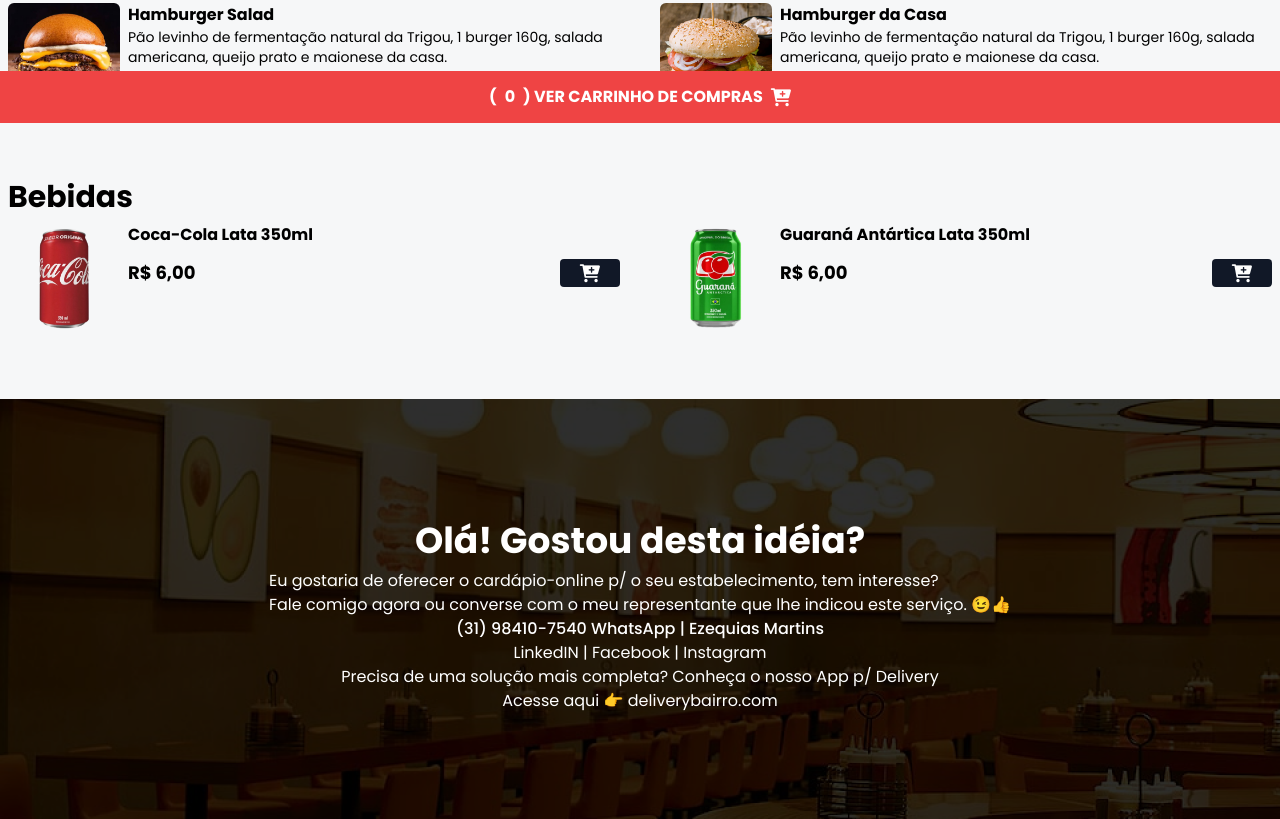
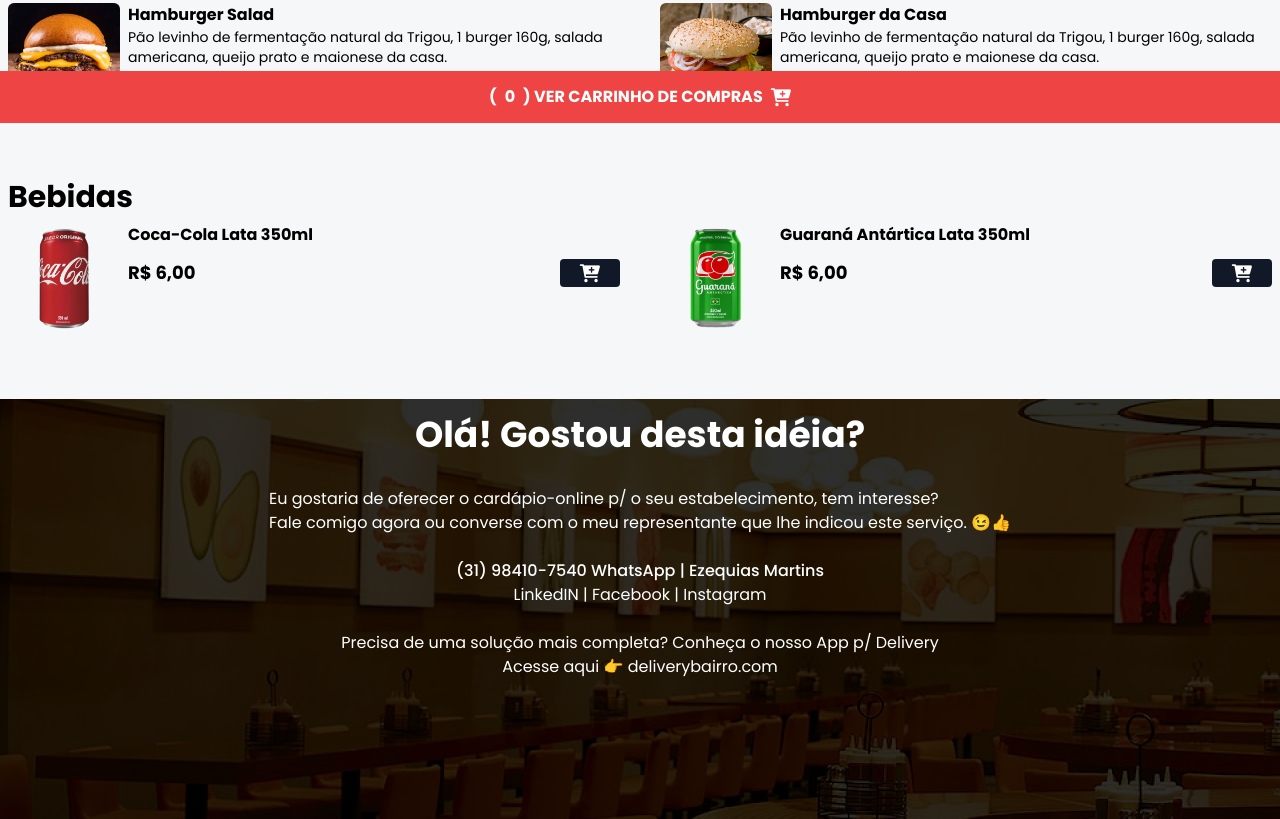
Before and after one commit to by-psi/cardapio, a website: page index.html in a window 1280 px wide. Shown: the part 677-1496 px from the top of the page. Drawn offline with nearby package versions, Linux system fonts and the light colour scheme.

Commit message:
09042024-1643

```diff
--- a/index.html
+++ b/index.html
@@ -163,15 +163,18 @@
 
   <!-- CONTATO -->
   <footer class="w-full h-[420px] bg-zinc-900 bg-home">
-    <div class="w-full h-full flex flex-col justify-center items-center">
+    <div class="flex flex-col justify-center items-center">
       <h3 class="text-4xl mt-4 mb-2 font-bold text-white">Olá! Gostou desta idéia?</h3>
+      <p>&nbsp;</p>
       <p class="text-white">Eu gostaria de oferecer o cardápio-online p/ o seu estabelecimento, tem interesse?<br> Fale comigo agora ou converse com o meu representante que lhe indicou este serviço. 😉👍</p>
+      <p>&nbsp;</p>
       <span class="text-white font-medium">(31) 98410-7540 WhatsApp | Ezequias Martins</span>
       <p class="text-white">
         <a href="https://www.linkedin.com/in/ezequiasmartins-bhz/"> LinkedIN</a> |
         <a href="https://www.facebook.com/outdoorvirtual.ezequiasmartins"> Facebook</a> |
         <a href="https://www.instagram.com/ezequiasmartins/"> Instagram</a>
       </p>
+      <p>&nbsp;</p>
       <p class="text-white">Precisa de uma solução mais completa? Conheça o nosso App p/ Delivery</p>
       <p class="text-white">Acesse aqui 👉 <a href="https://deliverybairro.com">deliverybairro.com</a></p>
     </div>
```
